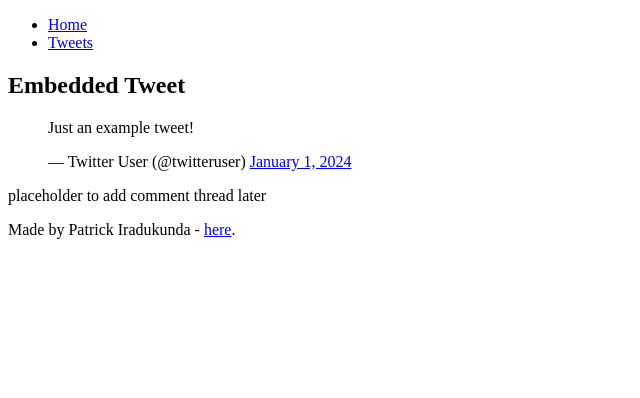
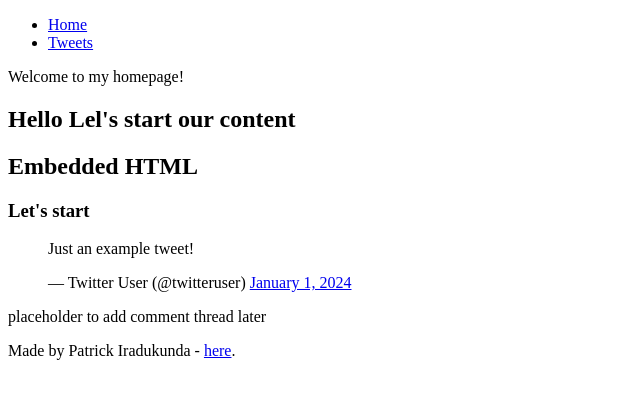
Before and after one commit to Patric262/My_First_Portfolio, a plain HTML site: page html_basic/index.html in a window 1280 px wide. Shown: the whole page, without its empty margins (0-640 px from the left). Drawn offline with Linux system fonts and the light colour scheme.

Commit message:
Adding Anothe tags function

```diff
--- a/html_basic/index.html
+++ b/html_basic/index.html
@@ -3,7 +3,7 @@
 <head>
     <meta charset="UTF-8">
     <meta name="viewport" content="width=device-width, initial-scale=1.0">
-    <title>Tweets Page</title>
+    <title>HTML Page</title>
 </head>
 <body>
     <header>
@@ -15,7 +15,10 @@
 
     <main>
         <article>
-            <h2>Embedded Tweet</h2>
+            <p>Welcome to my homepage!</p>
+            <h1>Hello Lel's start our content</h1>
+            <h2>Embedded HTML</h2>
+            <h3>Let's start</h3>
             <blockquote class="twitter-tweet">
                 <p lang="en" dir="ltr">Just an example tweet!</p>&mdash; Twitter User (@twitteruser)
                 <a href="https://twitter.com/twitteruser/status/123456789">January 1, 2024</a>
```
